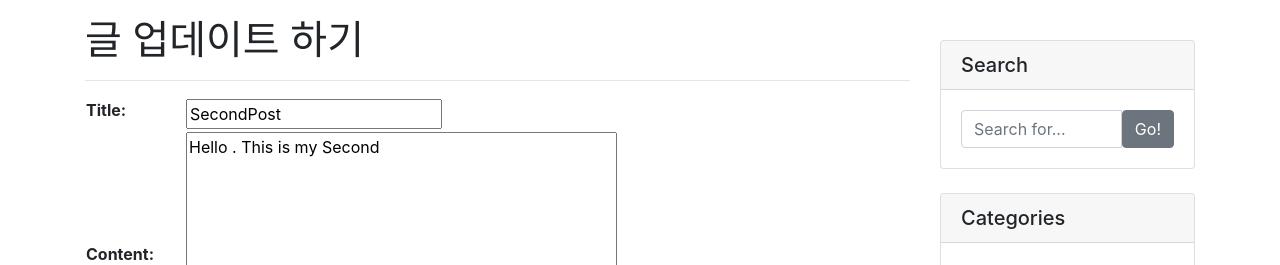
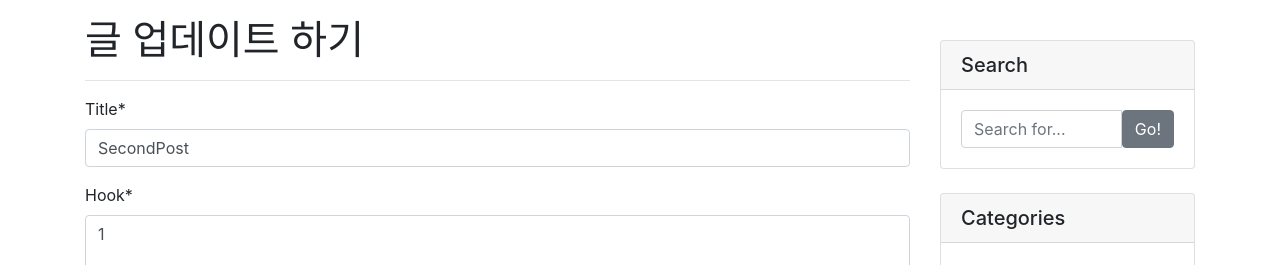
Before and after one commit to Jongwon0280/Recommendation-Webtoon-Web, a Django app: page /blog/post_update/2/ in a window 1280 px wide. Shown: the part 56-321 px from the top of the page. Run offline with Django 4.2, Linux system fonts and the light colour scheme; a user stored in the database is signed in; data comes from the database, SQL or seed files in the repository; both versions use the stored data as it was after the commit; some libraries are stand-ins or nearby versions.

Commit message:
댓글마크다운기능추가

```diff
--- a/blog/models.py
+++ b/blog/models.py
@@ -34,6 +34,7 @@ class Category(models.Model):
 
 class Post(models.Model):
     title = models.CharField(max_length=30)
+    hook = MarkdownxField()
     content = MarkdownxField()
 
     head_image = models.ImageField(upload_to='blog/images/%Y/%m/%d/', blank=True)
@@ -55,12 +56,16 @@ class Post(models.Model):
     def get_file_name(self):
         return os.path.basename(self.file_upload.name)
     def get_content_markdown(self):
+        #랜더링한 마크다운 전송
         return markdown(self.content)
+    def get_hook_markdown(self):
+        #랜더링한 마크다운 전송
+        return markdown(self.hook)
 #대댓글 기능?
 class Comment(models.Model):
     post = models.ForeignKey(Post,on_delete=models.CASCADE)
     author = models.ForeignKey(User,on_delete=models.CASCADE)
-    content = models.TextField()
+    content = MarkdownxField()
     created_at = models.DateTimeField(auto_now_add=True)
     updated_at = models.DateTimeField(auto_now=True)
 
@@ -69,3 +74,7 @@ class Comment(models.Model):
 
     def get_absolute_url(self):
         return f'{self.post.get_absolute_url()}#comment-{self.pk}'
+
+    def get_content_markdown(self):
+        #랜더링한 마크다운 전송
+        return markdown(self.content)
--- a/blog/templates/blog/post_detail.html
+++ b/blog/templates/blog/post_detail.html
@@ -100,7 +100,7 @@
         {% endif %}
 
         {% if user.is_authenticated and user == post.author  %}
-            <br><a href ="/blog/update_post/{{ post.pk }}">글 수정하기</a>
+            <br><a href ="/blog/post_update/{{ post.pk }}">글 수정하기</a>
         {% endif %}
 
         <!-- Comments Form -->
@@ -114,6 +114,7 @@
               </div>
               <button type="submit" class="btn btn-primary">Submit</button>
             </form>
+              {{ comment_form.media }}
           </div>
         </div>
           {% if post.comment_set.exists %}
@@ -124,7 +125,7 @@
                   <img class="d-flex mr-3 rounded-circle" src="http://placehold.it/50x50" alt="">
                   <div class="media-body">
                       <h5 class="mt-0">{{ comment.author }}-{{ comment.created_at }}</h5>
-                      <p>{{ comment.content }}</p>
+                      <p>{{ comment.get_content_markdown | safe }}</p>
                   </div>
               </div>
 
--- a/blog/templates/blog/post_form_update.html
+++ b/blog/templates/blog/post_form_update.html
@@ -1,4 +1,5 @@
 {%  extends 'blog/base.html' %}
+{% load crispy_forms_tags  %}
 
 {% block main_area %}
 
@@ -7,9 +8,10 @@
 
     <form method="post" enctype="multipart/form-data">{%  csrf_token %}
     <table>
-        {{ form }}
+        {{ form | crispy }}
     </table>
     <button type="submit" class="btn btn-primary float-right">Submit</button>
 
     </form>
+     {{ form.media }}
 {%  endblock %}
--- a/blog/templates/blog/post_list.html
+++ b/blog/templates/blog/post_list.html
@@ -10,7 +10,7 @@
             {% endif %}
     {% endif %}
 
-     <h1>Blog{% if category %} postings with cateogry {{ category }}
+     <h1>Blog{% if category %} postings with category {{ category }}
 
     {% endif %}
      {% if tag %} postings with Tag {{ tag }}
@@ -27,7 +27,7 @@
                     {% endif %}
                     <div class="card-body">
                         <h2 class="card-title">{{ p.title}} ({{ p.category }})</h2>
-                        <p class="card-text">{{ p.get_content_markdown | truncatewords_html:45 | safe }}</p>
+                        <p class="card-text">{{ p.get_hook_markdown | truncatewords_html:45 | safe }}</p>
 
                         <a href="{{ p.get_absolute_url }}" class="btn btn-primary">Read More &rarr;</a>
                     </div>
--- a/blog/templates/blog/sidebar.html
+++ b/blog/templates/blog/sidebar.html
@@ -21,7 +21,7 @@
                                     <ul class="list-unstyled mb-0">
                                         {% for category in categories %}
                                             <li>
-                                                <a href="{{category.get_absolute_url}}">{{ category.name }}</a>
+                                                <a href="{{category.get_absolute_url}}">{{ category }}</a>
                                             </li>
                                         {% endfor %}
                                         <li>
--- a/blog/views.py
+++ b/blog/views.py
@@ -9,7 +9,7 @@ from .models import Post, Category, Tag
 
 class PostUpdate(LoginRequiredMixin, UpdateView):
     model=Post
-    fields=['title','content','head_image','file_upload','category','tag']
+    fields=['title','hook','content','head_image','file_upload','category','tag']
 
     template_name='blog/post_form_update.html'
 
@@ -25,7 +25,7 @@ class PostUpdate(LoginRequiredMixin, UpdateView):
 
 class PostCreate(LoginRequiredMixin,UserPassesTestMixin,CreateView):
     model = Post
-    fields=['title','content','head_image','file_upload','category','tag']
+    fields=['title','hook','content','head_image','file_upload','category','tag']
 
     def test_func(self):
         return self.request.user.is_superuser or self.request.user.is_staff
@@ -75,7 +75,8 @@ def categories_page(request, slug):
         'category' : category,
         'categories' : Category.objects.all(),
         'post_list' : post_list,
-        'no_category_count' : Post.objects.filter(category=None).count()
+        'no_category_count' : Post.objects.filter(category=None).count(),
+        #'category_count' : Post.objects.filter(category=category).count()
     }
     return render(request, 'blog/post_list.html', context)
 
@@ -106,7 +107,7 @@ def add_comment(request, pk):
         comment_temp.author = request.user
         comment_temp.save()
 
-        return redirect(post.get_absolute_url())
+        return redirect(comment_temp.get_absolute_url())
 
     else :
         raise PermissionError
```
Also changed, not shown: single_pages/templates/single_pages/landing.html (+15 -7 lines), blog/migrations/0016_post_hook.py (added), blog/migrations/0017_alter_comment_content.py (added), db.sqlite3.
